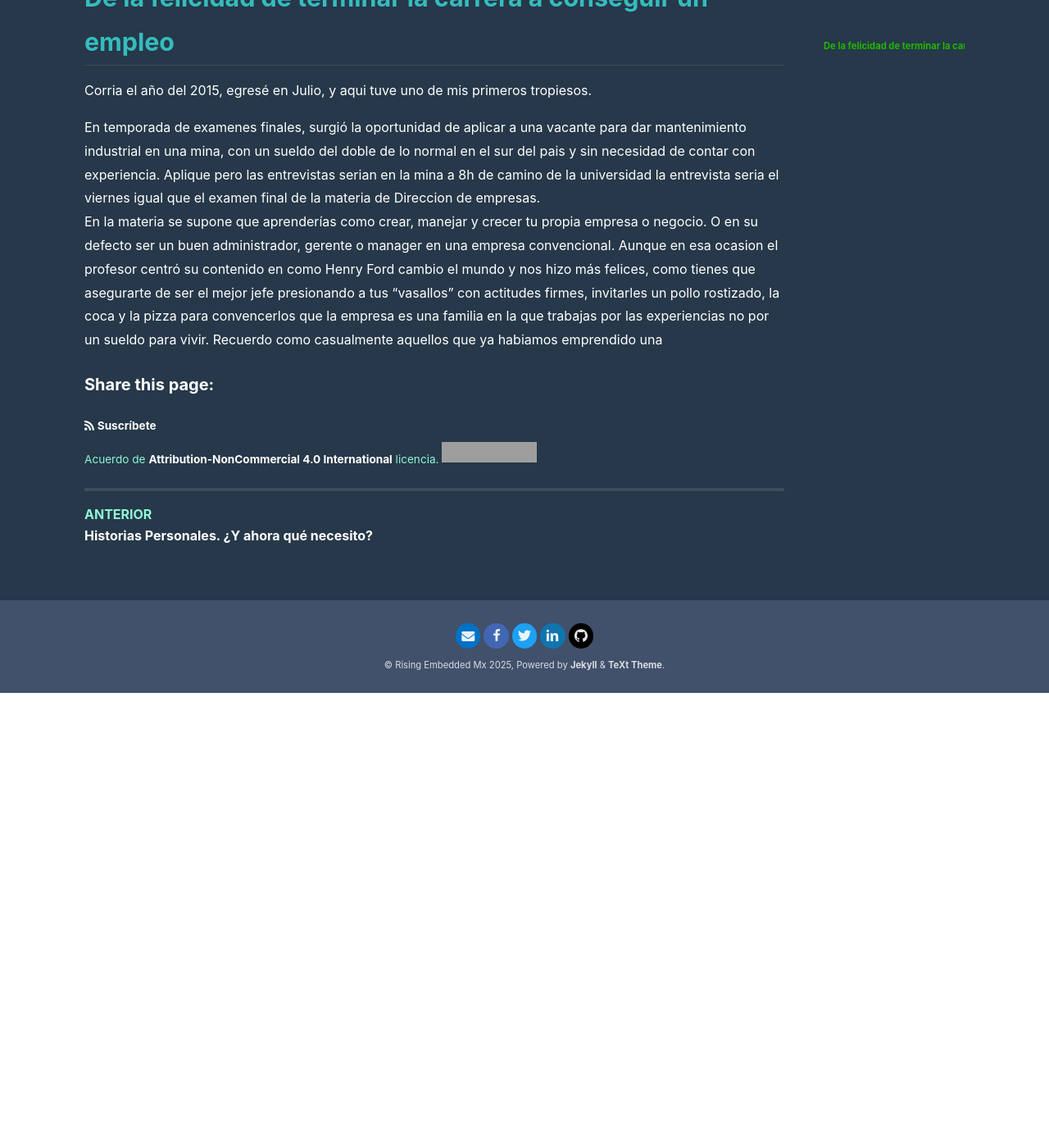
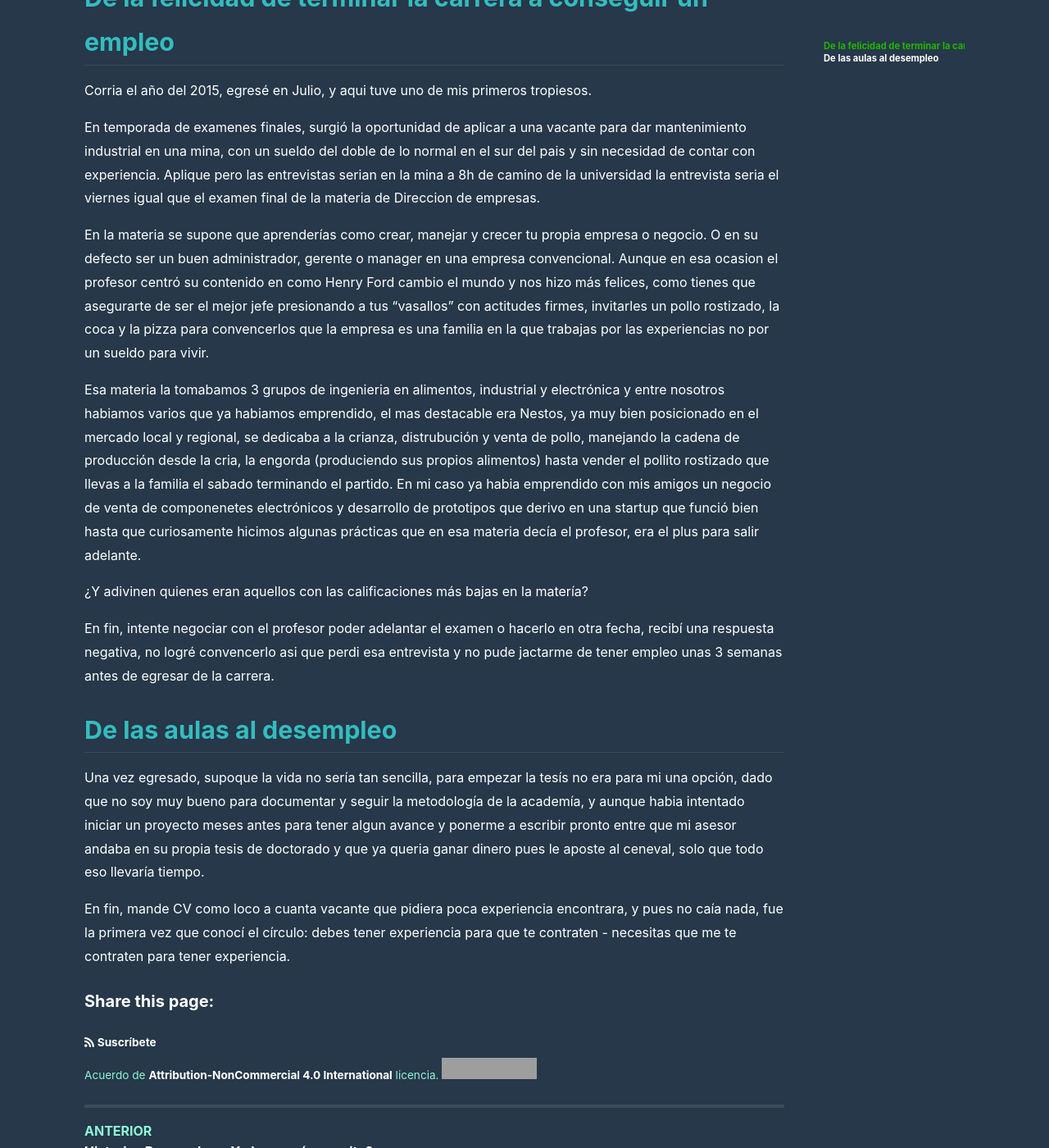
Before and after one commit to razielgdn/risingembeddedmx, a Jekyll site: the page built from contents/_posts/es/2025-07-08-umar.md, in a window 1280 px wide and 1400 px high, scrolled down 555 px. Shown: the whole window at 82% size. Built offline with Jekyll 4.4.1, drawn with Linux system fonts in a browser that asks for light colours; nearby versions of some CDN libraries; comment, search, counter and statistics services are not loaded; grey boxes are pictures that could not be loaded.

Commit message:
Adding a few content

```diff
--- a/contents/_posts/es/2025-07-08-umar.md
+++ b/contents/_posts/es/2025-07-08-umar.md
@@ -19,5 +19,19 @@ Corria el año del 2015, egresé en Julio, y aqui tuve uno de mis primeros tropi
 
 En temporada de examenes finales, surgió la oportunidad de aplicar a una vacante para dar mantenimiento industrial en una mina, con un sueldo del doble de lo normal en el sur del pais y sin
 necesidad de contar con experiencia. Aplique pero las entrevistas serian en la mina a 8h de camino de la universidad la entrevista seria el viernes igual que el examen final de la materia de Direccion de empresas.
+
 En la materia se supone que aprenderías como crear, manejar y crecer tu propia empresa o negocio. O en su defecto ser un buen administrador, gerente o manager en una empresa convencional.
-Aunque en esa ocasion el profesor centró su contenido en como Henry Ford cambio el mundo y nos hizo más felices, como tienes que asegurarte de ser el mejor jefe presionando a tus "vasallos" con actitudes firmes, invitarles un pollo rostizado, la coca y la pizza para convencerlos que la empresa es una familia en la que trabajas por las experiencias no por un sueldo para vivir. Recuerdo como casualmente aquellos que ya habiamos emprendido una
+Aunque en esa ocasion el profesor centró su contenido en como Henry Ford cambio el mundo y nos hizo más felices, como tienes que asegurarte de ser el mejor jefe presionando a tus "vasallos" con actitudes firmes, invitarles un pollo rostizado, la coca y la pizza para convencerlos que la empresa es una familia en la que trabajas por las experiencias no por un sueldo para vivir.
+
+Esa materia la tomabamos 3 grupos de ingenieria en alimentos, industrial y electrónica y entre nosotros habiamos varios que ya habiamos emprendido, el mas destacable era Nestos, ya muy bien posicionado en el mercado local y regional, se dedicaba a la crianza, distrubución y venta de pollo, manejando la cadena de producción desde la cria, la engorda (produciendo sus propios alimentos)  hasta vender el pollito rostizado que llevas a la familia el sabado terminando el partido.
+En mi caso ya habia emprendido con mis amigos un negocio de venta de componenetes electrónicos y desarrollo de prototipos que derivo en una startup que funció bien hasta que curiosamente hicimos algunas prácticas que en esa materia decía el profesor, era el plus para salir adelante.
+
+¿Y adivinen quienes eran aquellos con las calificaciones más bajas en la matería?
+
+En fin, intente negociar con el profesor poder adelantar el examen o hacerlo en otra fecha, recibí una respuesta negativa, no logré convencerlo asi que perdi esa entrevista y no pude jactarme de tener empleo unas 3 semanas antes de egresar de la carrera.
+
+## De las aulas al desempleo
+
+Una vez egresado, supoque la vida no sería tan sencilla, para empezar la tesís no era para mi una opción, dado que no soy muy bueno para documentar y seguir la metodología de la academía, y aunque habia intentado iniciar un proyecto meses antes para tener algun avance y ponerme a escribir pronto entre que mi asesor andaba en su propia tesis de doctorado y que ya queria ganar dinero pues le aposte al ceneval, solo que todo eso llevaría tiempo.
+
+En fin, mande CV como loco a cuanta vacante que pidiera poca experiencia encontrara, y pues no caía nada, fue la primera vez que conocí el círculo: debes tener experiencia para que te contraten - necesitas que me te contraten para tener experiencia.
```
